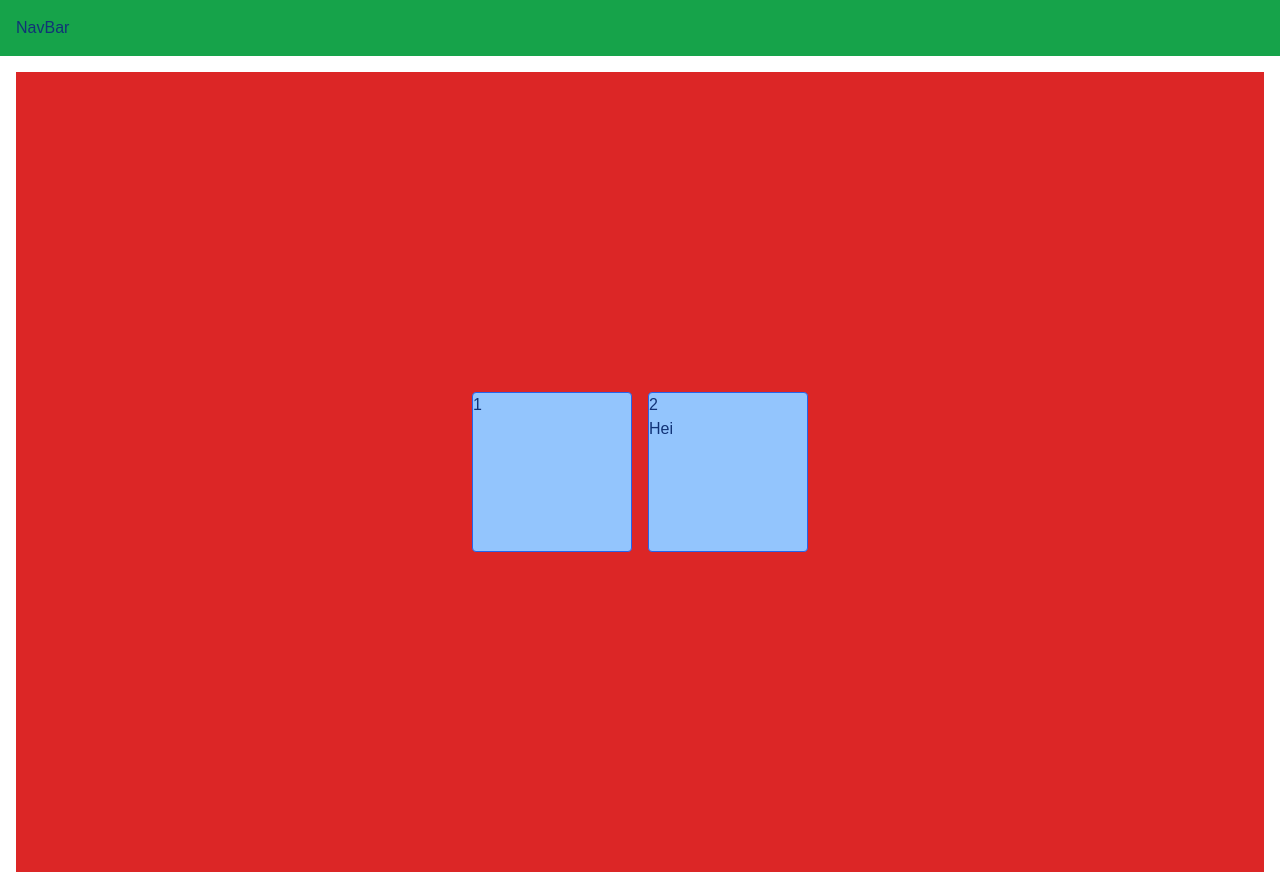
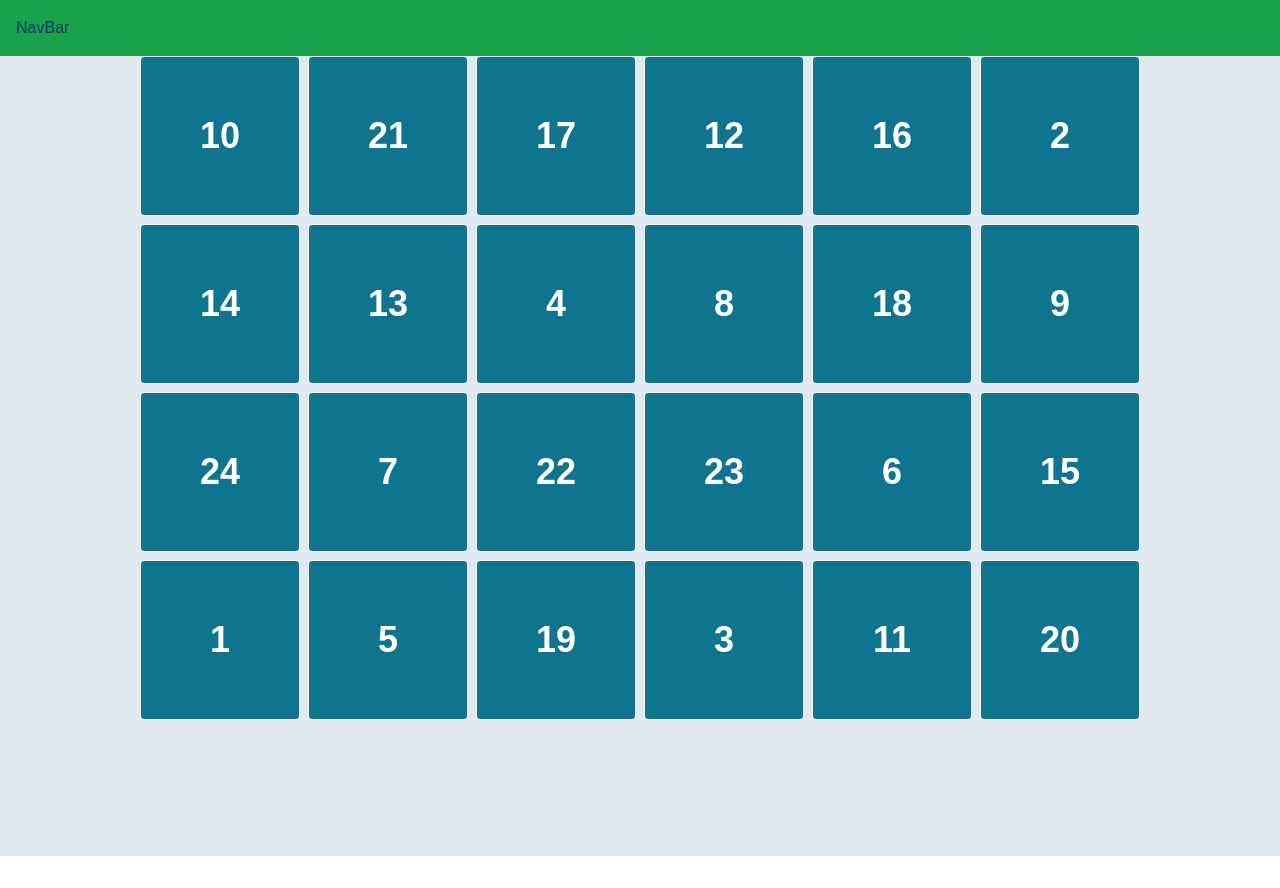
Before and after one commit to carobarstad/codepub, a Next.js app: page / in a window 1280 px wide. After the commit the page ends 856 px from the top, so only its background shows below. Built offline with nearby package versions, Linux system fonts and the light colour scheme.

Commit message:
Change dailydoors to be listed in a grid

```diff
--- a/app/page.tsx
+++ b/app/page.tsx
@@ -1,16 +1,50 @@
 import DailyDoor from '@/components/DailyDoor';
 import Link from 'next/link';
+
+export const shuffleArray = (array: T[]) => {
+  let shuffledArray = [...array];
+  for (let i = shuffledArray.length - 1; i > 0; i--) {
+    const j = Math.floor(Math.random() * (i + 1));
+    [shuffledArray[i], shuffledArray[j]] = [shuffledArray[j], shuffledArray[i]];
+  }
+  return shuffledArray;
+};
 
 const CalendarPage = () => {
   // TODO: Hente items fra backend
   const items = [
     { id: 1, title: '1', subtitle: undefined },
     { id: 2, title: '2', subtitle: 'Hei' },
+    { id: 3, title: '3', subtitle: 'Wow' },
+    { id: 4, title: '4', subtitle: 'Neii' },
+    { id: 5, title: '5', subtitle: 'Neii' },
+    { id: 6, title: '6', subtitle: 'Neii' },
+    { id: 7, title: '7', subtitle: 'Neii' },
+    { id: 8, title: '8', subtitle: 'Neii' },
+    { id: 9, title: '9', subtitle: 'Neii' },
+    { id: 10, title: '10', subtitle: 'Neii' },
+    { id: 11, title: '11', subtitle: 'Neii' },
+    { id: 12, title: '12', subtitle: 'Neii' },
+    { id: 13, title: '13', subtitle: 'Neii' },
+    { id: 14, title: '14', subtitle: 'Neii' },
+    { id: 15, title: '15', subtitle: 'Neii' },
+    { id: 16, title: '16', subtitle: 'Neii' },
+    { id: 17, title: '17', subtitle: 'Neii' },
+    { id: 18, title: '18', subtitle: 'Neii' },
+    { id: 19, title: '19', subtitle: 'Neii' },
+    { id: 20, title: '20', subtitle: 'Neii' },
+    { id: 21, title: '21', subtitle: 'Neii' },
+    { id: 22, title: '22', subtitle: 'Neii' },
+    { id: 23, title: '23', subtitle: 'Neii' },
+    { id: 24, title: '24', subtitle: 'Neii' },
   ]; // todo: typer?
+
+  const shuffledItems = shuffleArray(items);
+
   return (
-    <div className='min-h-screen flex justify-center bg-red-600 m-4'>
-      <div className='flex items-center gap-4 p-4'>
-        {items.map((item) => (
+    <div className='min-h-screen flex justify-center bg-slate-200'>
+      <div className='grid grid-cols-6 h-10 gap-2'>
+        {shuffledItems.map((item) => (
           <Link key={item.id} href={`/calendar/${item.id}`}>
             <DailyDoor key={item.id} title={item.title} subtitle={item.subtitle} />
           </Link>
--- a/components/DailyDoor.tsx
+++ b/components/DailyDoor.tsx
@@ -1,12 +1,11 @@
+'use client';
 import { DailyDoorItem } from '@/types/';
 
-const DailyDoor = ({ title, subtitle, backgroundImageSrc }: DailyDoorItem) => {
+const DailyDoor = ({ title }: DailyDoorItem) => {
   //TODO: see if possible to have as background
-
   return (
-    <div className='border border-blue-600 bg-blue-300 rounded w-40 h-40'>
-      <h1>{title}</h1>
-      {subtitle && <h1>{subtitle}</h1>}
+    <div className='flex border border-white bg-cyan-700 rounded w-40 h-40 items-center justify-center'>
+      <h1 className='text-4xl font-semibold text-white'>{title}</h1>
     </div>
   );
 };
```
